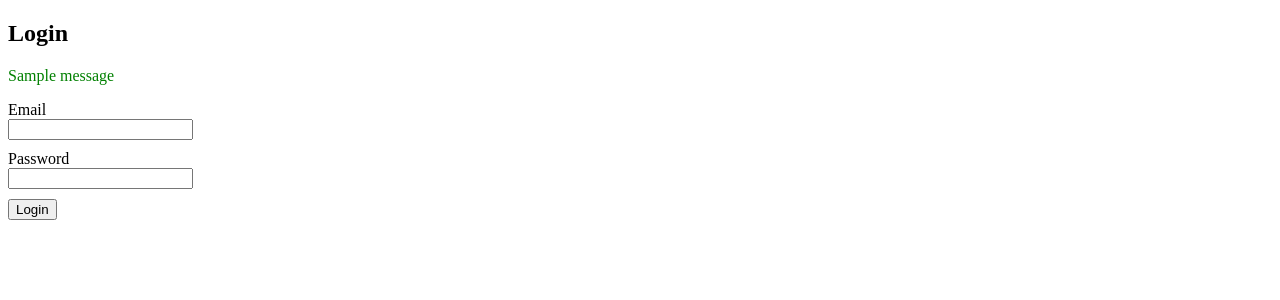
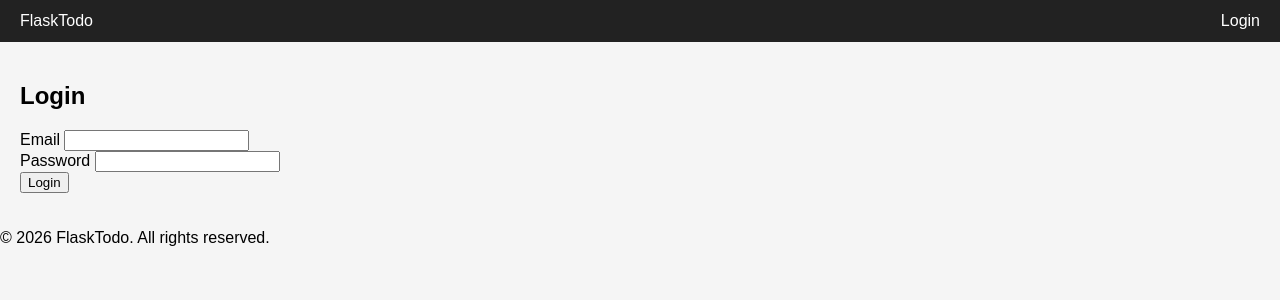
Before and after one commit to vasu-313/FlaskTodoApp, a Flask app: page /login in a window 1280 px wide. Shown: the top 300 px of the page. Run offline with Flask 3, Linux system fonts and the light colour scheme; one stand-in notice (Sample message) is shown; data that the repository does not hold is empty.

Commit message:
add footer and authZ

```diff
--- a/app.py
+++ b/app.py
@@ -2,6 +2,7 @@ from flask import Flask, session, render_template, request, redirect, url_for, f
 import pyodbc
 from forms import SignupForm, LoginForm
 import bcrypt
+from datetime import datetime
 
 
 app = Flask(__name__)
@@ -17,9 +18,19 @@ conn_str = (
 def get_connection():
     return pyodbc.connect(conn_str)
 
+#the footer year updates automatically
+@app.context_processor
+def inject_year():
+    return {"current_year": datetime.now().year}
+
+
 
 @app.route("/signup", methods=["GET", "POST"])
 def signup():
+
+    if "email" in session:
+        return redirect(url_for("index"))
+
     form = SignupForm()
     conn = get_connection()
     cursor = conn.cursor()
@@ -94,6 +105,10 @@ def signup():
 
 @app.route("/login", methods=["GET", "POST"])
 def login():
+
+    if "email" in session:
+        return redirect(url_for("index"))
+
     form = LoginForm()
     conn = get_connection()
     cursor = conn.cursor()
@@ -170,6 +185,14 @@ def login():
 
 @app.route('/', methods=['GET', 'POST'])
 def index():
+    if "email" not in session:
+        flash("Please login first", "error")
+        return redirect(url_for("login"))
+    else:
+        flash("user can not access login page without logout", "error")
+
+    email = session.get("email")
+
     conn = get_connection()
     cursor = conn.cursor()
     edit_todo = None
@@ -218,7 +241,7 @@ def index():
         "index.html",
         todos=todos,
         edit_todo=edit_todo,
-        email=session.get("email")
+        email=email
     )
 
 
--- a/static/style.css
+++ b/static/style.css
@@ -1,41 +1,85 @@
+/* =========================
+   GLOBAL
+========================= */
+body {
+    font-family: Arial, sans-serif;
+    margin: 0;
+    background: #f5f5f5;
+}
+
+/* =========================
+   NAVBAR
+========================= */
+.navbar {
+    display: flex;
+    justify-content: space-between;
+    align-items: center;
+    padding: 12px 20px;
+    background: #222;
+    color: white;
+}
+
+.navbar a {
+    color: white;
+    text-decoration: none;
+    margin-left: 15px;
+}
+
+.navbar a:hover {
+    text-decoration: underline;
+}
+
+/* =========================
+   CONTENT
+========================= */
+.content {
+    padding: 20px;
+}
+
+/* =========================
+   FLASH MESSAGES
+========================= */
 .flash-container {
-    position: fixed;
-    top: 20px;
+    position: fixed;             /* removes it from normal layout */
+    top: 70px;                   /* below navbar */
     left: 50%;
     transform: translateX(-50%);
-    z-index: 1000;      /* important */
-    display: flex;
-    justify-content: center;
-    pointer-events: none;
+    z-index: 1050;               /* above UI */
+    pointer-events: none;        /* DOES NOT block UI */
 }
 
-
+/* Flash box */
 .flash {
-    pointer-events: auto;
+    pointer-events: auto;        /* clickable close button */
     min-width: 280px;
     max-width: 420px;
     padding: 12px 18px;
+    margin-bottom: 10px;
     border-radius: 6px;
+    text-align: center;
     font-weight: 500;
-    text-align: center;
     position: relative;
     box-shadow: 0 4px 10px rgba(0,0,0,0.15);
 }
 
-.flash.success {
+/* SUCCESS & ERROR (Bootstrap compatible) */
+.flash.alert-success {
     background-color: #d4edda;
     color: #155724;
 }
 
-.flash.error {
+.flash.alert-danger {
     background-color: #f8d7da;
     color: #721c24;
 }
 
+/* CLOSE BUTTON */
 .close-btn {
     position: absolute;
     right: 10px;
     top: 6px;
     cursor: pointer;
     font-size: 18px;
+    font-weight: bold;
+    line-height: 1;
 }
--- /dev/null
+++ b/templates/base.html
@@ -0,0 +1,59 @@
+<!DOCTYPE html>
+<html lang="en">
+<head>
+    <meta charset="UTF-8">
+    <title>{% block title %}Flask App{% endblock %}</title>
+
+
+
+
+    <!-- CSS -->
+    <link rel="stylesheet" href="{{ url_for('static', filename='style.css') }}">
+
+</head>
+<body>
+
+    <!-- NAVBAR -->
+    <nav class="navbar">
+        <div class="logo">FlaskTodo</div>
+
+        <div class="nav-links">
+            {% if session.get("email") %}
+                <span>{{ session.get("email") }}</span>
+                <a href="{{ url_for('logout') }}">Logout</a>
+            {% else %}
+                <a href="{{ url_for('login') }}">Login</a>
+            {% endif %}
+        </div>
+    </nav>
+
+<!-- FLASH MESSAGES -->
+<div class="flash-container">
+  {% with messages = get_flashed_messages(with_categories=true) %}
+    {% for category, message in messages %}
+      <div class="flash alert alert-{{ 'success' if category == 'success' else 'danger' }}">
+        {{ message }}
+        <span class="close-btn" onclick="closeFlash(this)">×</span>
+      </div>
+    {% endfor %}
+  {% endwith %}
+</div>
+
+    <!-- PAGE CONTENT -->
+    <main class="content">
+        {% block content %}{% endblock %}
+    </main>
+
+
+
+        <!-- FOOTER -->
+    <footer class="footer">
+        <p>© {{ current_year }} FlaskTodo. All rights reserved.</p>
+    </footer>
+
+
+
+<script src="{{ url_for('static', filename='index.js') }}"></script>
+
+</body>
+</html>
--- a/templates/login.html
+++ b/templates/login.html
@@ -1,41 +1,23 @@
-<!DOCTYPE html>
-<html>
-<head>
-    <title>Login</title>
-    <style>
-        .error { color: red; }
-        .success { color: green; }
-        input { display: block; margin-bottom: 10px; }
-    </style>
-</head>
-<body>
+{% extends "base.html" %}
 
+{% block title %}Login{% endblock %}
+
+{% block content %}
 <h2>Login</h2>
-
-<!-- FLASH MESSAGES -->
-{% with messages = get_flashed_messages(with_categories=true) %}
-  {% for category, message in messages %}
-    <p class="{{ category }}">{{ message }}</p>
-  {% endfor %}
-{% endwith %}
 
 <form method="POST">
     {{ form.hidden_tag() }}
 
-    {{ form.email.label }}
-    {{ form.email() }}
-    {% for error in form.email.errors %}
-        <span class="error">{{ error }}</span>
-    {% endfor %}
+    <div>
+        {{ form.email.label }}
+        {{ form.email }}
+    </div>
 
-    {{ form.password.label }}
-    {{ form.password() }}
-    {% for error in form.password.errors %}
-        <span class="error">{{ error }}</span>
-    {% endfor %}
+    <div>
+        {{ form.password.label }}
+        {{ form.password }}
+    </div>
 
-    {{ form.submit() }}
+    <button type="submit">Login</button>
 </form>
-
-</body>
-</html>
+{% endblock %}
```
Also changed, not shown: templates/index.html (+9 -25 lines), templates/signup.html (+6 -19 lines).
